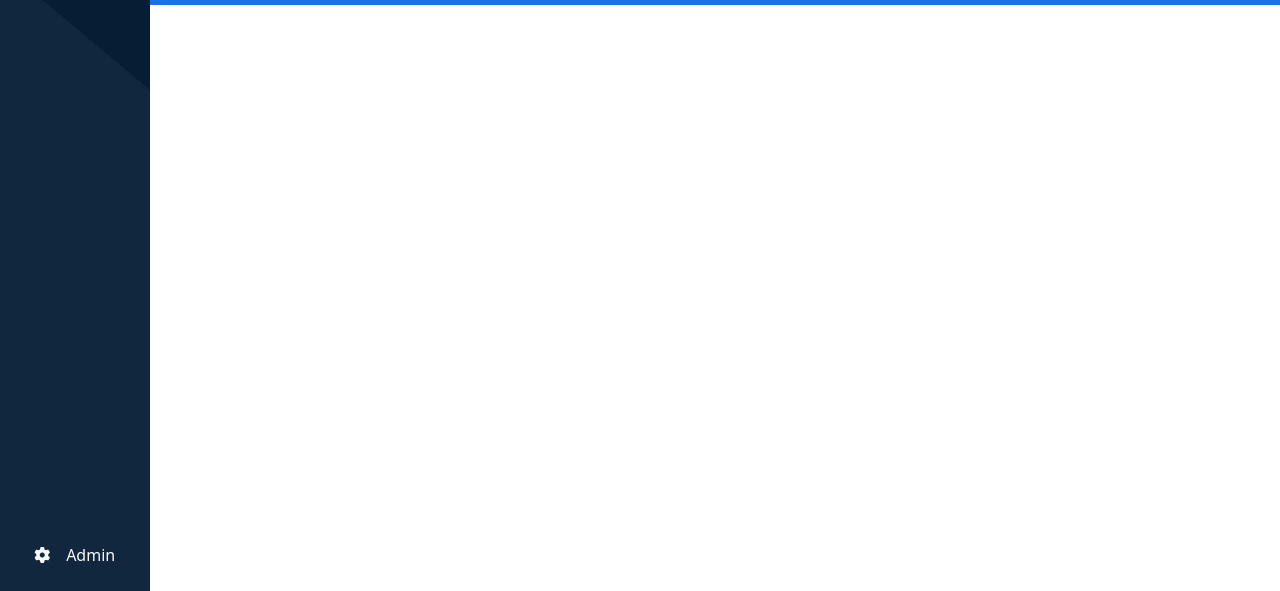
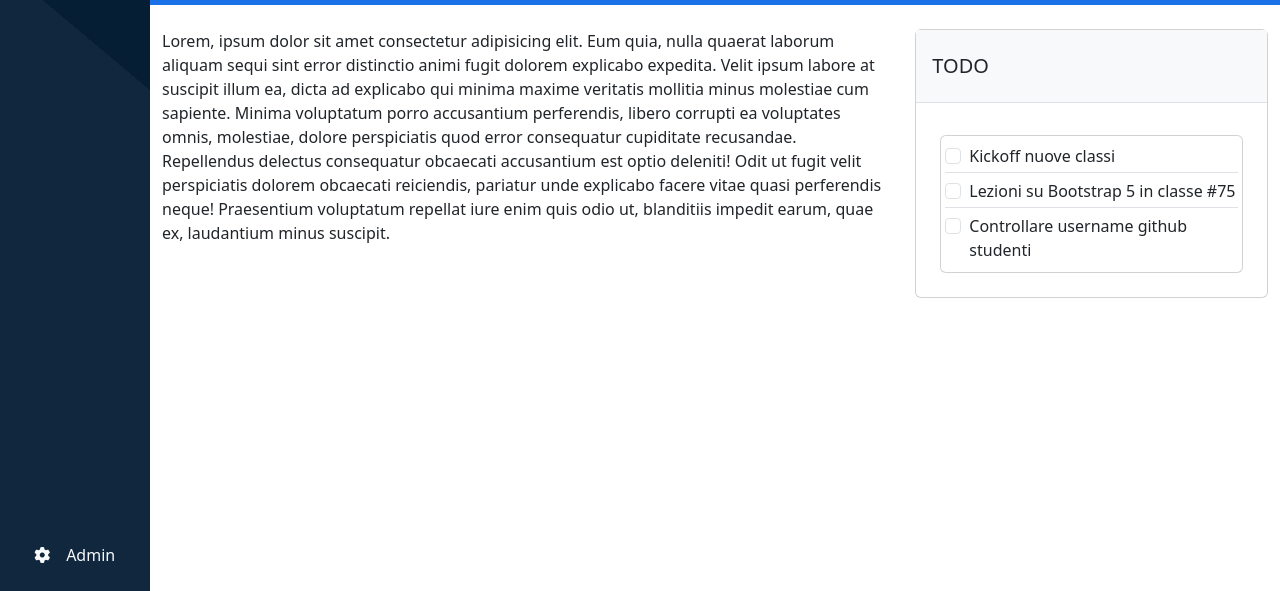
Before and after one commit to MassimoRomano/html-css-bootstrap-dashboard, a plain HTML site: page index.html in a window 1280 px wide. Shown: the part 209-800 px from the top of the page. Drawn offline with nearby package versions, Linux system fonts and the light colour scheme.

Commit message:
add class and todo section

```diff
--- a/index.html
+++ b/index.html
@@ -174,7 +174,8 @@
                                                 <div class="form-check">
                                                     <input class="form-check-input" type="checkbox" value
                                                         id="checkContinue">
-                                                    <label class="form-check-label" for="checkContinue">Seleziona per proseguire</label>
+                                                    <label class="form-check-label" for="checkContinue">Seleziona per
+                                                        proseguire</label>
                                                 </div>
                                             </div>
                                             <div class="col-12">
@@ -189,6 +190,56 @@
                     </div>
                 </div>
             </section>
+            <div class="info-main ">
+                <div class="container-fluid">
+                    <div class="row">
+                        <!-- class section -->
+                        <div class="col-12 col-xl-8 py-4">
+                            Lorem, ipsum dolor sit amet consectetur adipisicing elit. Eum quia, nulla quaerat laborum
+                            aliquam sequi
+                            sint error distinctio animi fugit dolorem explicabo expedita. Velit ipsum labore at suscipit
+                            illum ea,
+                            dicta ad explicabo qui minima maxime veritatis mollitia minus molestiae cum sapiente. Minima
+                            voluptatum
+                            porro accusantium perferendis, libero corrupti ea voluptates omnis, molestiae, dolore
+                            perspiciatis quod
+                            error consequatur cupiditate recusandae. Repellendus delectus consequatur obcaecati
+                            accusantium est optio
+                            deleniti! Odit ut fugit velit perspiciatis dolorem obcaecati reiciendis, pariatur unde
+                            explicabo facere
+                            vitae quasi perferendis neque! Praesentium voluptatum repellat iure enim quis odio ut,
+                            blanditiis impedit
+                            earum, quae ex, laudantium minus suscipit.
+                        </div>
+                        <!-- todo section -->
+                        <div class="col-12 col-xl-4 pt-4">
+                            <div class="card ">
+                                <div class="card-body p-0">
+                                    <h5 class="card-title border-bottom bg-light px-3 py-4">TODO</h5>
+                                </div>
+                                <div class="card p-1 m-4">
+                                    <div class="form-check border-bottom py-1">
+                                        <input class="form-check-input" type="checkbox" value="" id="flexCheckDefault">
+                                        <label class="form-check-label" for="flexCheckDefault">
+                                            Kickoff nuove classi
+                                        </label>
+                                    </div>
+                                    <div class="form-check border-bottom py-1">
+                                        <input class="form-check-input" type="checkbox" value="" id="flexCheckDefault">
+                                        <label class="form-check-label" for="flexCheckDefault">
+                                            Lezioni su Bootstrap 5 in classe #75
+                                    </div>
+                                    <div class="form-check py-1">
+                                        <input class="form-check-input" type="checkbox" value="" id="flexCheckDefault">
+                                        <label class="form-check-label" for="flexCheckDefault">
+                                            Controllare username github studenti
+                                        </label>
+                                    </div>
+                                </div>
+                            </div>
+                        </div>
+                    </div>
+                </div>
         </main>
     </div>
 
```
